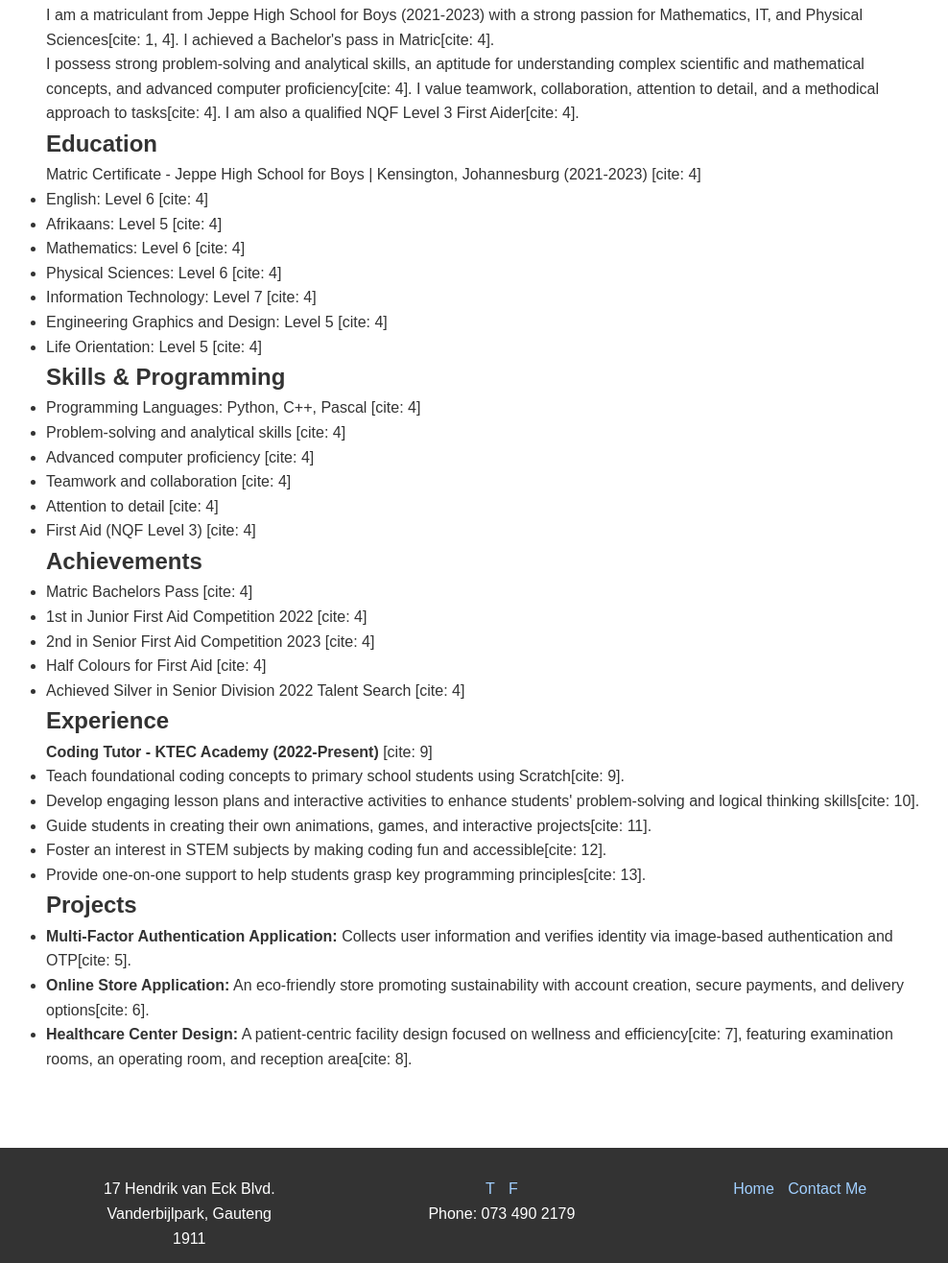
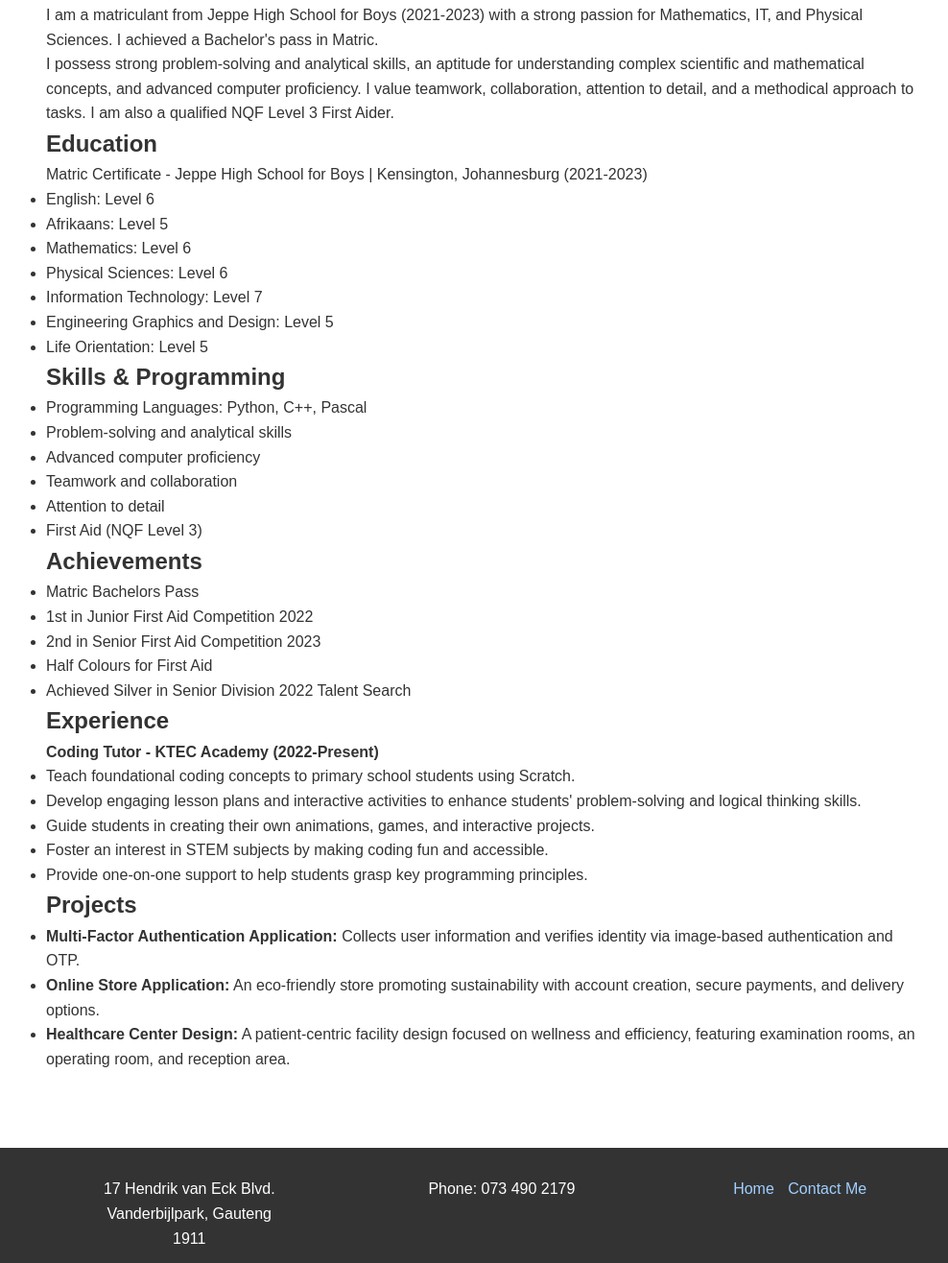
Before and after one commit to letso-seodigeng/Portfolio-CodeTribe, a plain HTML site: page about.html in a window 1280 px wide. Shown: the part 174-1490 px from the top of the page at 96% size, without its empty margins (132-1120 px from the left). Drawn offline with Linux system fonts and the light colour scheme.

Commit message:
Final Touch ups

```diff
--- a/about.html
+++ b/about.html
@@ -24,56 +24,56 @@
     <main>
         <section class="page-content">
             <h1>About Me</h1>
-            <p>I am a matriculant from Jeppe High School for Boys (2021-2023) with a strong passion for Mathematics, IT, and Physical Sciences[cite: 1, 4]. I achieved a Bachelor's pass in Matric[cite: 4].</p>
-            <p>I possess strong problem-solving and analytical skills, an aptitude for understanding complex scientific and mathematical concepts, and advanced computer proficiency[cite: 4]. I value teamwork, collaboration, attention to detail, and a methodical approach to tasks[cite: 4]. I am also a qualified NQF Level 3 First Aider[cite: 4].</p>
+            <p>I am a matriculant from Jeppe High School for Boys (2021-2023) with a strong passion for Mathematics, IT, and Physical Sciences. I achieved a Bachelor's pass in Matric.</p>
+            <p>I possess strong problem-solving and analytical skills, an aptitude for understanding complex scientific and mathematical concepts, and advanced computer proficiency. I value teamwork, collaboration, attention to detail, and a methodical approach to tasks. I am also a qualified NQF Level 3 First Aider.</p>
 
             <h2>Education</h2>
-            <p>Matric Certificate - Jeppe High School for Boys | Kensington, Johannesburg (2021-2023) [cite: 4]</p>
+            <p>Matric Certificate - Jeppe High School for Boys | Kensington, Johannesburg (2021-2023) </p>
              <ul>
-                 <li>English: Level 6 [cite: 4]</li>
-                 <li>Afrikaans: Level 5 [cite: 4]</li>
-                 <li>Mathematics: Level 6 [cite: 4]</li>
-                 <li>Physical Sciences: Level 6 [cite: 4]</li>
-                 <li>Information Technology: Level 7 [cite: 4]</li>
-                 <li>Engineering Graphics and Design: Level 5 [cite: 4]</li>
-                 <li>Life Orientation: Level 5 [cite: 4]</li>
+                 <li>English: Level 6 </li>
+                 <li>Afrikaans: Level 5 </li>
+                 <li>Mathematics: Level 6 </li>
+                 <li>Physical Sciences: Level 6 </li>
+                 <li>Information Technology: Level 7 </li>
+                 <li>Engineering Graphics and Design: Level 5 </li>
+                 <li>Life Orientation: Level 5 </li>
             </ul>
 
 
             <h2>Skills & Programming</h2>
             <ul>
-                <li>Programming Languages: Python, C++, Pascal [cite: 4]</li>
-                <li>Problem-solving and analytical skills [cite: 4]</li>
-                <li>Advanced computer proficiency [cite: 4]</li>
-                <li>Teamwork and collaboration [cite: 4]</li>
-                <li>Attention to detail [cite: 4]</li>
-                <li>First Aid (NQF Level 3) [cite: 4]</li>
+                <li>Programming Languages: Python, C++, Pascal </li>
+                <li>Problem-solving and analytical skills </li>
+                <li>Advanced computer proficiency </li>
+                <li>Teamwork and collaboration </li>
+                <li>Attention to detail </li>
+                <li>First Aid (NQF Level 3) </li>
             </ul>
 
             <h2>Achievements</h2>
             <ul>
-                 <li>Matric Bachelors Pass [cite: 4]</li>
-                 <li>1st in Junior First Aid Competition 2022 [cite: 4]</li>
-                 <li>2nd in Senior First Aid Competition 2023 [cite: 4]</li>
-                 <li>Half Colours for First Aid [cite: 4]</li>
-                 <li>Achieved Silver in Senior Division 2022 Talent Search [cite: 4]</li>
+                 <li>Matric Bachelors Pass </li>
+                 <li>1st in Junior First Aid Competition 2022 </li>
+                 <li>2nd in Senior First Aid Competition 2023 </li>
+                 <li>Half Colours for First Aid </li>
+                 <li>Achieved Silver in Senior Division 2022 Talent Search </li>
              </ul>
 
              <h2>Experience</h2>
-             <p><strong>Coding Tutor - KTEC Academy (2022-Present)</strong> [cite: 9]</p>
+             <p><strong>Coding Tutor - KTEC Academy (2022-Present)</strong></p>
              <ul>
-                 <li>Teach foundational coding concepts to primary school students using Scratch[cite: 9].</li>
-                 <li>Develop engaging lesson plans and interactive activities to enhance students' problem-solving and logical thinking skills[cite: 10].</li>
-                 <li>Guide students in creating their own animations, games, and interactive projects[cite: 11].</li>
-                 <li>Foster an interest in STEM subjects by making coding fun and accessible[cite: 12].</li>
-                 <li>Provide one-on-one support to help students grasp key programming principles[cite: 13].</li>
+                 <li>Teach foundational coding concepts to primary school students using Scratch.</li>
+                 <li>Develop engaging lesson plans and interactive activities to enhance students' problem-solving and logical thinking skills.</li>
+                 <li>Guide students in creating their own animations, games, and interactive projects.</li>
+                 <li>Foster an interest in STEM subjects by making coding fun and accessible.</li>
+                 <li>Provide one-on-one support to help students grasp key programming principles.</li>
              </ul>
 
              <h2>Projects</h2>
              <ul>
-                 <li><strong>Multi-Factor Authentication Application:</strong> Collects user information and verifies identity via image-based authentication and OTP[cite: 5].</li>
-                 <li><strong>Online Store Application:</strong> An eco-friendly store promoting sustainability with account creation, secure payments, and delivery options[cite: 6].</li>
-                 <li><strong>Healthcare Center Design:</strong> A patient-centric facility design focused on wellness and efficiency[cite: 7], featuring examination rooms, an operating room, and reception area[cite: 8].</li>
+                 <li><strong>Multi-Factor Authentication Application:</strong> Collects user information and verifies identity via image-based authentication and OTP.</li>
+                 <li><strong>Online Store Application:</strong> An eco-friendly store promoting sustainability with account creation, secure payments, and delivery options.</li>
+                 <li><strong>Healthcare Center Design:</strong> A patient-centric facility design focused on wellness and efficiency, featuring examination rooms, an operating room, and reception area.</li>
              </ul>
         </section>
     </main>
@@ -83,8 +83,6 @@
              <div class="address">
                 <p>17 Hendrik van Eck Blvd.<br>Vanderbijlpark, Gauteng<br>1911</p> </div>
             <div class="social-links">
-                <a href="#">T</a>
-                <a href="#">F</a>
                  <p>Phone: 073 490 2179</p> </div>
             <div class="quick-links">
                 <a href="index.html">Home</a>
```
Also changed, not shown: contact.html (+0 -2 lines), index.html (+1 -1 lines).
